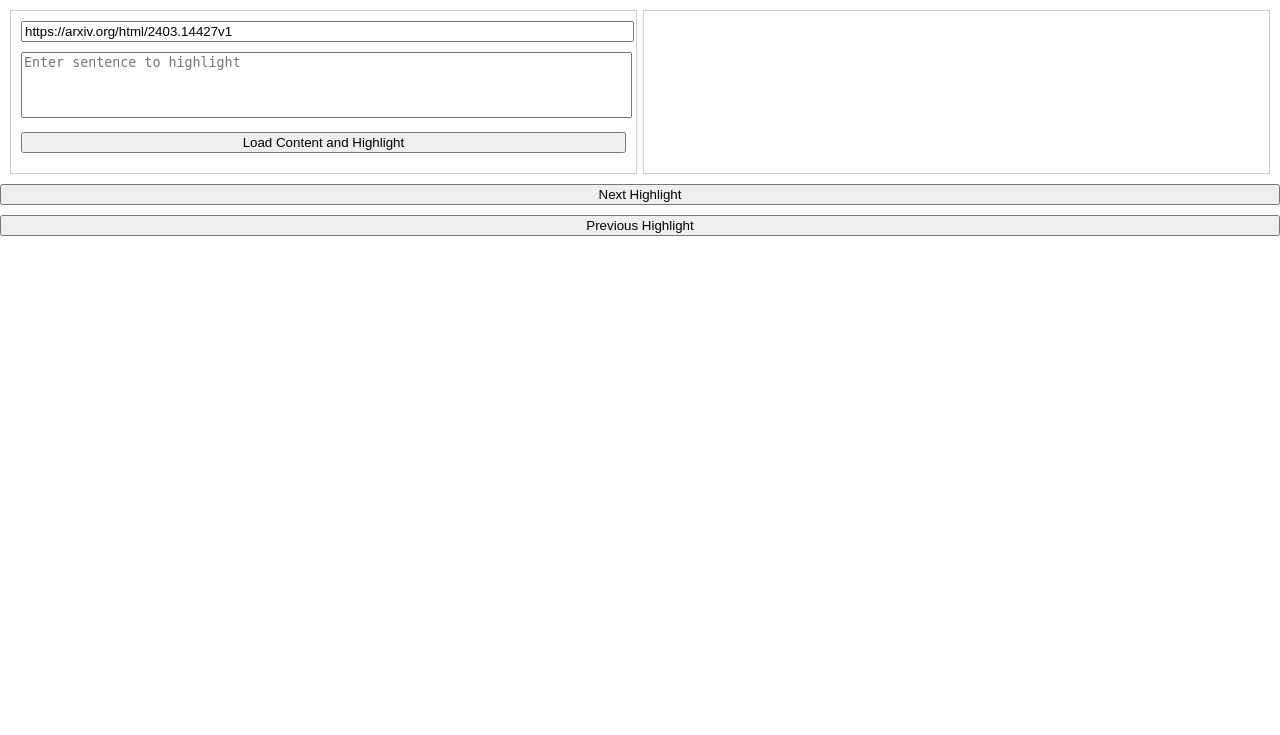
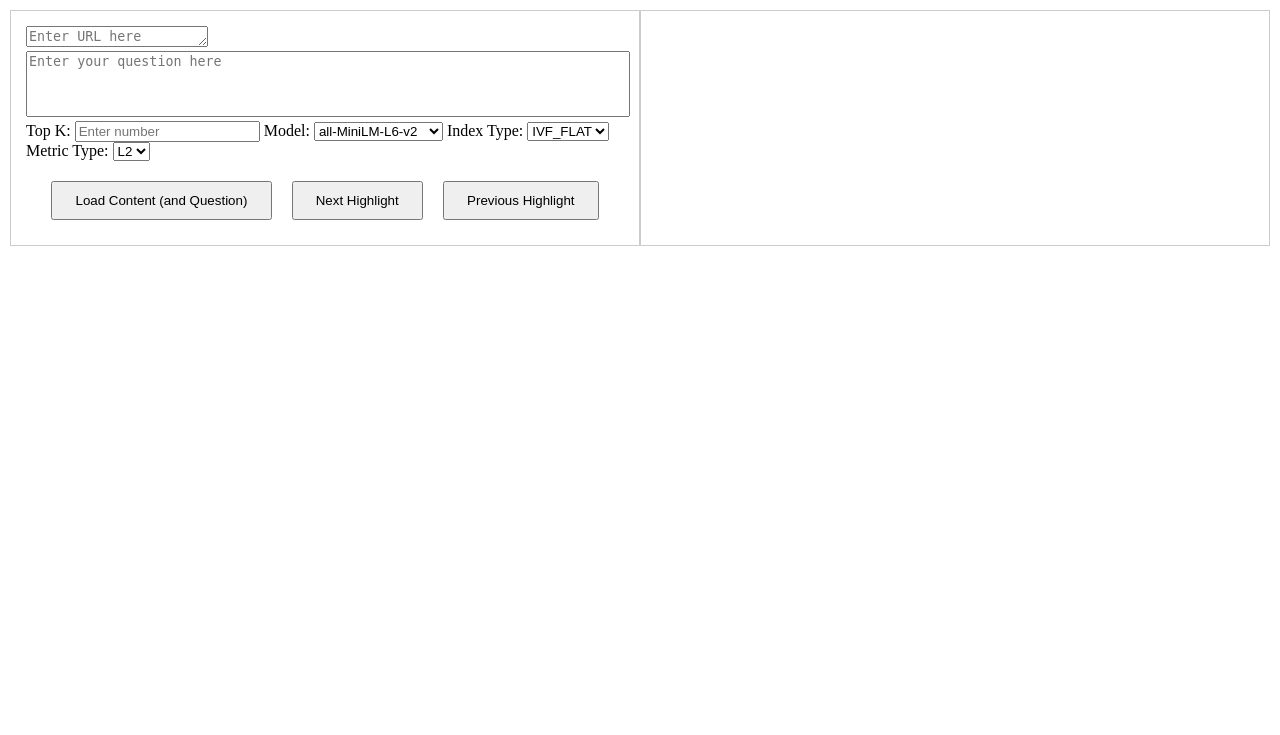
Before and after one commit to mmrezaee/ArXivQuest, a Flask app: page / in a window 1280 px wide. Shown: the top 735 px of the page. Run offline with Flask 3, Linux system fonts and the light colour scheme.

Commit message:
options for parameters and model selection added

```diff
--- a/app.py
+++ b/app.py
@@ -1,4 +1,3 @@
-
 from flask import Flask, request, jsonify, render_template
 import requests
 from bs4 import BeautifulSoup, NavigableString, Tag
@@ -19,6 +18,21 @@ def home():
     return render_template('index.html')
 
 debug_candid = 'first, some biases and pressures seem to be present naturally, or universally, among different learning systems, including deep learning agents.'
+def debug_writing_tables(doc_name):
+    from utils import all_tables
+    #print(f'all_tables: {all_tables}')
+    with open('./{doc_name}_temp_tables.txt','w') as file:
+        for index,table in enumerate(all_tables):
+            table_index = index+1
+            file.write('\n')
+            file.write('\n')
+            file.write(f'index is {table_index}: ')
+            file.write('\n')
+            file.write(table)
+            file.write('\n')
+            file.write('*'*50)
+            print(table)
+            print('*'*50)
 
 def replace_with_highlight(element, candid, similarity_threshold=80):
     if isinstance(element, NavigableString):
@@ -35,10 +49,10 @@ def replace_with_highlight(element, candid, similarity_threshold=80):
                 # Highlight the whole text block since it's similar to the candidate
                 #modified_text = f'<span style="background-color: yellow;">{str(sentence)}</span>'
 
-                print(f'sentence: {sentence}')
+                #print(f'sentence: {sentence}')
                 modified_text = str(element).lower().replace(sentence, f'<span style="background-color: yellow;">{sentence}</span>')
-                print(f'modified_text: {modified_text}')
-                print('*'*50)
+                #print(f'modified_text: {modified_text}')
+                #print('*'*50)
                 new_soup = BeautifulSoup(modified_text, 'html.parser')
                 element.replace_with(new_soup)
 
@@ -53,8 +67,19 @@ def replace_with_highlight(element, candid, similarity_threshold=80):
 def fetch_content():
     data = request.get_json()
     url = data['url']
+    question = data.get('question', '')
+    index_type = data.get('index_type', '')
+    metric_type = data.get('metric_type', '')
+    top_k = int(data.get('top_k', 10))
+    #llm_model = 'all-mpnet-base-v2'
+    model_name = data.get('model_name', ' ')
+
     print(f'url: {url}')
-    question = data.get('question', '')
+    print(f'model_name: {model_name}')
+    print(f'question: {question}')
+    print(f'index_type: {index_type}')
+    print(f'metric_type: {metric_type}')
+    print(f'top_k: {top_k}')
     #url = 'https://arxiv.org/html/2404.05567v1'
     #question = 'what does Subfigure (a) show?'
     #question = None
@@ -66,7 +91,11 @@ def fetch_content():
         return jsonify({"content": str(soup)})
     doc_name = url.split('/')[-1]
     content = extract_content(soup.find('body'))
+    #print(f'content: {content}')
     doc_texts_list = content.split('<sent>')
+    #print(f'doc_texts_list: {doc_texts_list}')
+    #debug_writing_tables(doc_name)
+    #exit()
     print(f'url: {url}')
     print(f'gathering content from {url}')
     print(f'question: {question}')
@@ -78,6 +107,10 @@ def fetch_content():
     logs_dict = find_answer(doc_texts_list,
                             question,
                             doc_name,
+                            model_name=model_name,
+                            top_k = top_k,
+                            index_type = index_type,
+                            metric_type = metric_type,
                             use_cache = True,
                             write_log = False)
 
--- a/static/script.js
+++ b/static/script.js
@@ -1,22 +1,47 @@
 function loadContent() {
     var urlInput = document.getElementById('url-box');
     var questionBox = document.getElementById('question-box');
-    var answersContainer = document.getElementById('answers-container');  // Get the answers container
+    var answersContainer = document.getElementById('answers-container');
 
-    if (!urlInput || !questionBox) {
-        console.error("Question box element is not found!");
-        return;
-    }
+    var topKBox = document.getElementById('top-k-box');
+    var indexTypesContainer = document.getElementById('index-types');
+    var metricTypesContainer = document.getElementById('metric-types');
+    var modelTypesContainer = document.getElementById('model-names');
+
+    //if (!urlInput || !questionBox) {
+    //    console.error("Question box element is not found!");
+    //    return;
+   // }
 
     var question = questionBox.value;
     var url = urlInput.value;
+    var top_k = topKBox.value;
+    var metric_type = metricTypesContainer.value;
+    var index_type = indexTypesContainer.value;
+    var model_name = modelTypesContainer.value;
+
+    // Construct the data object
+    const data = {
+        url: url,
+        question: question,
+        metric_type: metric_type,
+        index_type: index_type,
+        top_k: top_k,
+        model_name: model_name
+    };
+
+    //console.log(url);
+    //console.log(top_k);
+    //console.log(metric_type);
+    //console.log(index_type);
 
     fetch('/fetch_content', {
         method: 'POST',
         headers: {
             'Content-Type': 'application/json'
         },
-        body: JSON.stringify({url: url, question: question})
+        body: JSON.stringify(data)
+        //body: JSON.stringify({url: url, question: question, metric_type: metric_type, index_type: index_type, top_k: top_k, model_name: model_name})
     })
     .then(response => response.json())
     .then(data => {
--- a/static/style.css
+++ b/static/style.css
@@ -8,22 +8,34 @@ body, html {
     justify-content: space-between;
     margin: 10px;
 }
+#url-container {
+    width: 30%; /* Adjust this value as needed */
+    padding: 10px;
+}
 #question-container, #answers-container {
     width: 48%; /* Adjust width for padding and margins */
-    padding: 10px;
-    border: 1px solid #ccc; /* Added for visibility */
+    padding: 15px;
+    border: 0.5px solid #ccc; /* Added for visibility */
 }
 #question-box {
     width: 100%;
     resize: none; /* Prevent resizing */
-}
-button {
-    display: block;
-    width: 100%; /* Adjusted for better accessibility */
-    margin: 10px 0; /* Only vertical margin */
 }
 iframe {
     width: 100%;
     height: 60%;
     border: none;
 }
+#button-container {
+    display: flex;
+    justify-content: center; /* Center buttons horizontally */
+    align-items: center; /* Center buttons vertically */
+    margin-top: 10px; /* Increase top margin for more vertical space */
+    padding: 10px 0; /* Add padding to give some space around the buttons */
+}
+
+#button-container button {
+    flex-grow: 0.1; /* Allows each button to grow and fill the space */
+    margin: 0 10px; /* Adds horizontal space between buttons */
+    padding: 10px 20px; /* More padding for better button sizing */
+}
--- a/templates/index.html
+++ b/templates/index.html
@@ -9,16 +9,39 @@
 <body>
     <div id="top-container">
         <div id="question-container">
-            <input type="text" id="url-box" value="https://arxiv.org/html/2403.14427v1" placeholder="Enter URL here" style="width: 100%; margin-bottom: 10px;">
-            <textarea id="question-box" placeholder="Enter sentence to highlight" rows="4"></textarea>
-            <button id="load-button" onclick="loadContent()">Load Content and Highlight</button>
+            <textarea id="url-box" placeholder="Enter URL here" rows="1"></textarea>
+            <textarea id="question-box" placeholder="Enter your question here" rows="4"></textarea>
+            <div class="controls-container">
+                <label for="top-k-box">Top K:</label>
+                <input id="top-k-box" type="number" placeholder="Enter number" min="1">
+                <label for="model-names">Model:</label>
+                <select id="model-names">
+                    <option value="all-MiniLM-L6-v2">all-MiniLM-L6-v2</option>
+                    <option value="all-MiniLM-L12-v2">all-MiniLM-L12-v2</option>
+                    <option value="all-distilroberta-v1">all-distilroberta-v1</option>
+                    <option value="all-mpnet-base-v2">all-mpnet-base-v2</option>
+                </select>
+                <label for="index-types">Index Type:</label>
+                <select id="index-types">
+                    <option value="IVF_FLAT">IVF_FLAT</option>
+                    <option value="IVF_SQ8">IVF_SQ8</option>
+                </select>
+                <label for="metric-types">Metric Type:</label>
+                <select id="metric-types">
+                    <option value="L2">L2</option>
+                    <option value="IP">IP</option>
+                </select>
+            </div>
+            <div id="button-container">
+            <button id="load-button" onclick="loadContent()">Load Content (and Question)</button>
+            <button id="next-button" onclick="navigateHighlight(1)">Next Highlight</button>
+            <button id="prev-button" onclick="navigateHighlight(-1)">Previous Highlight</button>
+            </div>
         </div>
         <div id="answers-container">
             <!-- Selected answers will be displayed here -->
         </div>
     </div>
-    <button id="next-button" onclick="navigateHighlight(1)">Next Highlight</button>
-    <button id="prev-button" onclick="navigateHighlight(-1)">Previous Highlight</button>
     <iframe id="content-frame" src="" title="Content Frame"></iframe>
 
     <script src="/static/script.js"></script>
--- a/utils.py
+++ b/utils.py
@@ -1,13 +1,31 @@
 from nltk.tokenize import sent_tokenize
 from bs4.element import NavigableString, Tag
+import pandas as pd
 
 elements_of_interest = ['h1', 'h2', 'h3', 'h4', 'h5', 'h6', 'p','table']
 
+MODEL_EMBEDDING_DIMENSIONS = {'all-MiniLM-L6-v2':384,
+                              'all-MiniLM-L12-v2':384,
+                              'all-distilroberta-v1':768,
+                              'all-mpnet-base-v2':768}
 def correct_images_src(prefix,element):
     for img in element.find_all('img'):
         original_src = img['src']
         new_src = prefix+'/'+ original_src
         img['src'] = new_src
+
+def pandas_extract_table(table):
+    # Extract headers from the table
+    headers = [th.text.strip().lower() for th in table.find_all('th')]
+    # Extract rows from the table
+    rows = []
+    for tr in table.find_all('tr')[1:]:  # Skip the header row for data rows
+        cells = [td.text.strip().lower() for td in tr.find_all('td')]  # Use 'td' to avoid duplicating headers
+        if cells:  # Ensure that the row is not empty
+            rows.append(cells)
+    # Create a DataFrame using the extracted data
+    dataframe = pd.DataFrame(rows, columns=headers)
+    return dataframe
 
 def extract_table(table):
     headers = [th.text.strip().lower() for th in table.find_all('th')]
@@ -15,14 +33,25 @@ def extract_table(table):
     for tr in table.find_all('tr'):
         cells = [td.text.strip().lower() for td in tr.find_all(['td', 'th'])]
         rows.append(cells)
-    return '\n'.join([' | '.join(headers)] + [' | '.join(row) for row in rows])
+    #print(f'rows: {rows}, headers: {headers}')
+    table_string = '\n'.join([' | '.join(headers)] + [' | '.join(row) for row in rows])
+    #print(f'table_string: {table_string}')
+    #table_dataframe = pd.DataFrame(rows, columns=headers)
+    return table_string
 
+#all_tables = []
 def extract_content(element):
     if isinstance(element, NavigableString):
         return str(element).lower().strip()
     elif isinstance(element, Tag):
         if element.name == 'table':
-            return extract_table(element)
+            print('calling extract_table')
+            this_extracted_table= extract_table(element)
+            #all_tables.append(table_dataframe)
+            #print(f'found table in {element}')
+            #print(f'converted table is {this_extracted_table}')
+            #print('*'*50)
+            return this_extracted_table
         elif element.name in elements_of_interest:
             text_strip = element.text.strip().lower()
             text_tokenize = sent_tokenize(text_strip)
@@ -31,3 +60,18 @@ def extract_content(element):
             all_sents = '<sent>'.join(filter(None, [extract_content(child) for child in element.children]))
             return all_sents
     return ''
+
+'''
+with open('./temp_tables.txt','w') as file:
+    for index,table in enumerate(all_tables):
+        table_index = index+1
+        file.write('\n')
+        file.write('\n')
+        file.write(f'index is {table_index}: ')
+        file.write('\n')
+        file.write(table)
+        file.write('\n')
+        file.write('*'*50)
+        print(table)
+        print('*'*50)
+'''
```
Also changed, not shown: llm_qa.py (+12 -9 lines).
